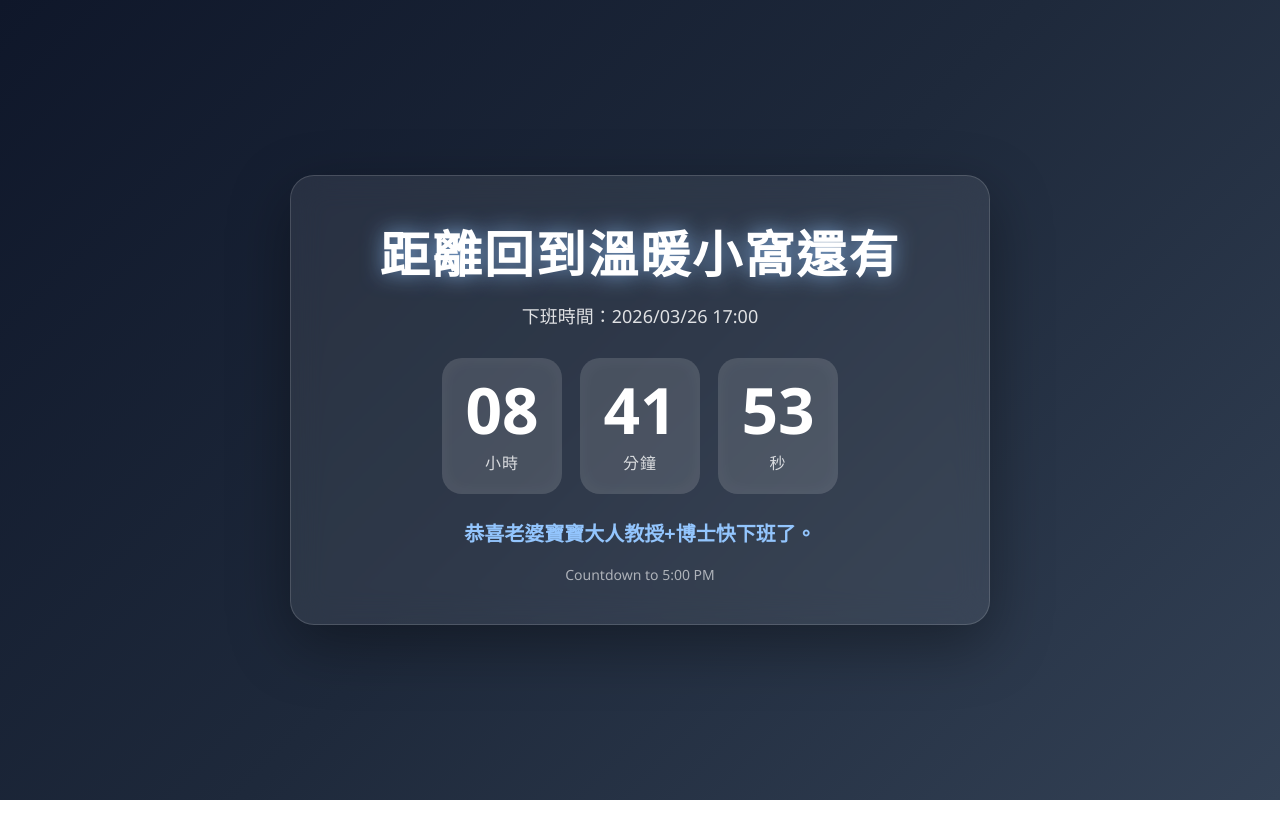
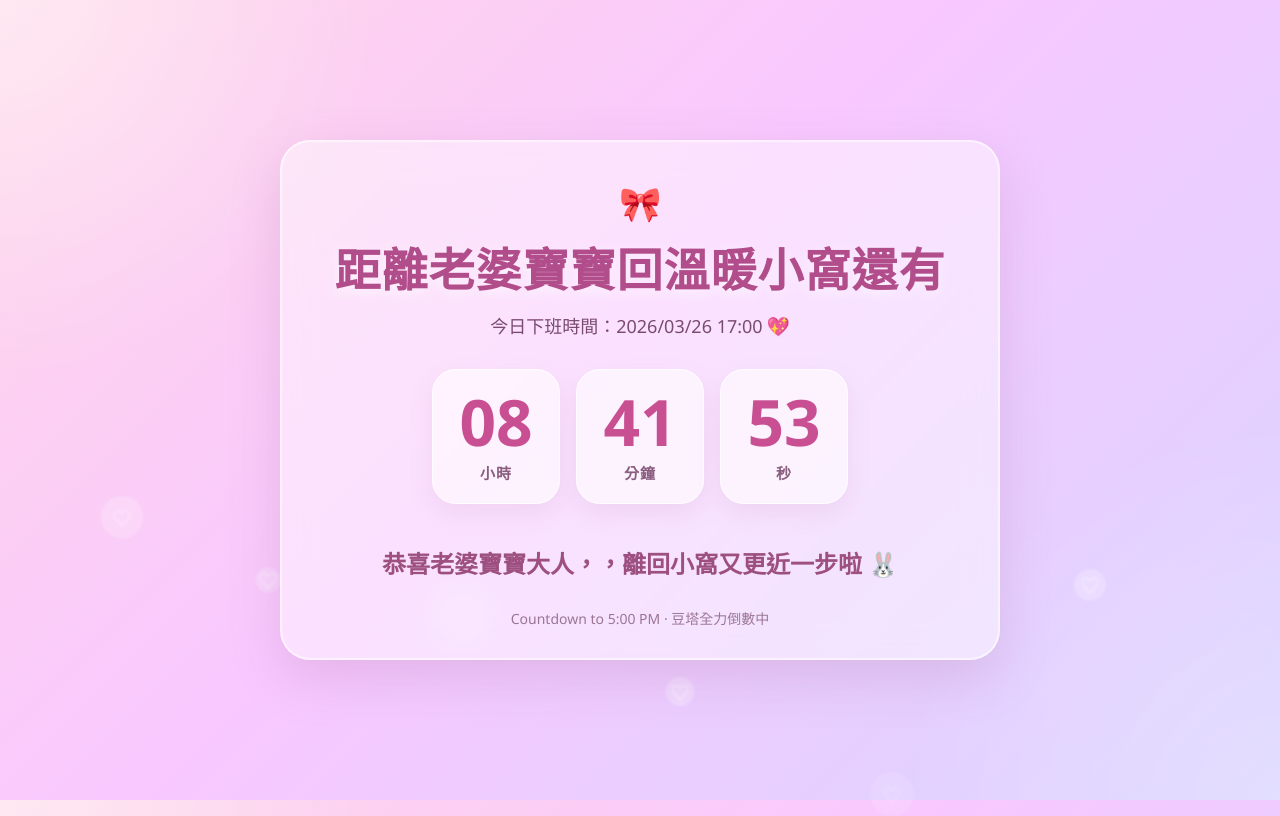
Before and after one commit to yen880529/gohome, a plain HTML site: page index.html in a window 1280 px wide. Drawn offline with Linux system fonts and the light colour scheme.

Commit message:
Update index.html

```diff
--- a/index.html
+++ b/index.html
@@ -3,7 +3,7 @@
 <head>
   <meta charset="UTF-8" />
   <meta name="viewport" content="width=device-width, initial-scale=1.0" />
-  <title>下班倒數</title>
+  <title>老婆寶寶下班倒數 ♡</title>
   <style>
     * {
       box-sizing: border-box;
@@ -15,99 +15,186 @@
       display: flex;
       align-items: center;
       justify-content: center;
-      font-family: "Segoe UI", "Noto Sans TC", sans-serif;
-      background: linear-gradient(135deg, #0f172a, #1e293b, #334155);
-      color: #fff;
+      font-family: "Segoe UI", "Noto Sans TC", "PingFang TC", sans-serif;
+      background:
+        radial-gradient(circle at top left, rgba(255,255,255,0.45), transparent 25%),
+        radial-gradient(circle at bottom right, rgba(255,255,255,0.25), transparent 25%),
+        linear-gradient(135deg, #ffd6e7 0%, #f8c8ff 45%, #d9d4ff 100%);
+      color: #6b325e;
       overflow: hidden;
+      position: relative;
+    }
+
+    .bubble {
+      position: absolute;
+      bottom: -80px;
+      border-radius: 50%;
+      background: rgba(255, 255, 255, 0.28);
+      animation: floatUp linear infinite;
+      pointer-events: none;
+      filter: blur(1px);
+    }
+
+    .bubble::before {
+      content: "♡";
+      position: absolute;
+      inset: 0;
+      display: flex;
+      align-items: center;
+      justify-content: center;
+      font-size: 18px;
+      color: rgba(255, 255, 255, 0.85);
+    }
+
+    .bubble:nth-child(1) { left: 8%; width: 40px; height: 40px; animation-duration: 14s; }
+    .bubble:nth-child(2) { left: 20%; width: 24px; height: 24px; animation-duration: 10s; animation-delay: 2s; }
+    .bubble:nth-child(3) { left: 34%; width: 52px; height: 52px; animation-duration: 16s; animation-delay: 1s; }
+    .bubble:nth-child(4) { left: 52%; width: 28px; height: 28px; animation-duration: 11s; animation-delay: 3s; }
+    .bubble:nth-child(5) { left: 68%; width: 44px; height: 44px; animation-duration: 15s; animation-delay: 4s; }
+    .bubble:nth-child(6) { left: 84%; width: 30px; height: 30px; animation-duration: 12s; animation-delay: 1.5s; }
+
+    @keyframes floatUp {
+      0% {
+        transform: translateY(0) scale(1);
+        opacity: 0;
+      }
+      15% {
+        opacity: 1;
+      }
+      100% {
+        transform: translateY(-120vh) scale(1.2);
+        opacity: 0;
+      }
     }
 
     .container {
+      position: relative;
+      z-index: 2;
       text-align: center;
-      padding: 40px 24px;
-      width: min(90%, 700px);
-      background: rgba(255, 255, 255, 0.08);
-      border: 1px solid rgba(255, 255, 255, 0.15);
-      border-radius: 24px;
+      padding: 38px 24px 30px;
+      width: min(92%, 720px);
+      background: rgba(255, 255, 255, 0.45);
+      border: 2px solid rgba(255, 255, 255, 0.55);
+      border-radius: 30px;
       backdrop-filter: blur(16px);
-      box-shadow: 0 20px 60px rgba(0, 0, 0, 0.35);
+      box-shadow: 0 18px 50px rgba(165, 103, 154, 0.22);
+    }
+
+    .emoji {
+      font-size: 34px;
+      margin-bottom: 8px;
+      animation: wiggle 2.5s infinite;
+      display: inline-block;
+    }
+
+    @keyframes wiggle {
+      0%, 100% { transform: rotate(0deg) scale(1); }
+      25% { transform: rotate(-6deg) scale(1.05); }
+      50% { transform: rotate(6deg) scale(1.08); }
+      75% { transform: rotate(-4deg) scale(1.04); }
     }
 
     .title {
-      font-size: clamp(28px, 5vw, 48px);
-      font-weight: 800;
-      margin-bottom: 16px;
-      letter-spacing: 2px;
+      font-size: clamp(28px, 5vw, 46px);
+      font-weight: 900;
+      margin-bottom: 12px;
+      letter-spacing: 1px;
+      color: #b14d8a;
+      text-shadow: 0 4px 12px rgba(255,255,255,0.55);
     }
 
     .subtitle {
       font-size: 18px;
-      opacity: 0.85;
-      margin-bottom: 30px;
+      margin-bottom: 28px;
+      color: #7a4a71;
+      line-height: 1.6;
     }
 
     .countdown {
       display: flex;
       justify-content: center;
-      gap: 18px;
+      gap: 16px;
       flex-wrap: wrap;
       margin-bottom: 24px;
     }
 
     .time-box {
-      min-width: 120px;
+      min-width: 128px;
       padding: 20px 16px;
-      border-radius: 20px;
-      background: rgba(255, 255, 255, 0.12);
-      box-shadow: inset 0 0 20px rgba(255, 255, 255, 0.05);
+      border-radius: 24px;
+      background: rgba(255, 255, 255, 0.58);
+      border: 1px solid rgba(255, 255, 255, 0.8);
+      box-shadow: 0 10px 24px rgba(190, 120, 170, 0.14);
     }
 
     .number {
-      font-size: clamp(36px, 6vw, 64px);
+      font-size: clamp(38px, 6vw, 64px);
       font-weight: 900;
       line-height: 1;
       margin-bottom: 8px;
+      color: #c94f93;
     }
 
     .label {
-      font-size: 16px;
-      opacity: 0.8;
+      font-size: 15px;
+      color: #8a5c7f;
       letter-spacing: 1px;
+      font-weight: 700;
     }
 
     .status {
-      font-size: 20px;
-      font-weight: 600;
-      margin-top: 10px;
-      color: #93c5fd;
+      font-size: clamp(18px, 3.5vw, 24px);
+      font-weight: 800;
+      margin-top: 8px;
+      color: #9c4f80;
+      line-height: 1.6;
+      min-height: 72px;
+      display: flex;
+      align-items: center;
+      justify-content: center;
+      padding: 0 10px;
     }
 
     .footer {
-      margin-top: 18px;
+      margin-top: 8px;
       font-size: 14px;
-      opacity: 0.6;
+      color: #9b7693;
     }
 
-    .pulse {
-      animation: pulse 1.4s infinite;
+    .sparkle {
+      display: inline-block;
+      animation: sparkle 1.5s infinite;
     }
 
-    @keyframes pulse {
-      0%,
-      100% {
-        transform: scale(1);
-        text-shadow: 0 0 10px rgba(147, 197, 253, 0.25);
+    @keyframes sparkle {
+      0%, 100% { transform: scale(1); opacity: 1; }
+      50% { transform: scale(1.25); opacity: 0.75; }
+    }
+
+    @media (max-width: 480px) {
+      .time-box {
+        min-width: 95px;
+        padding: 16px 12px;
       }
-      50% {
-        transform: scale(1.05);
-        text-shadow: 0 0 22px rgba(147, 197, 253, 0.8);
+
+      .status {
+        min-height: 96px;
       }
     }
   </style>
 </head>
 <body>
+  <div class="bubble"></div>
+  <div class="bubble"></div>
+  <div class="bubble"></div>
+  <div class="bubble"></div>
+  <div class="bubble"></div>
+  <div class="bubble"></div>
+
   <div class="container">
-    <div class="title pulse">距離回到溫暖小窩還有</div>
-    <div class="subtitle" id="targetText">正在計算下班時間...</div>
+    <div class="emoji">🎀</div>
+    <div class="title">距離老婆寶寶回溫暖小窩還有</div>
+    <div class="subtitle" id="targetText">馬路正在努力計算下班時刻中... <span class="sparkle">✨</span></div>
 
     <div class="countdown">
       <div class="time-box">
@@ -124,8 +211,8 @@
       </div>
     </div>
 
-    <div class="status" id="status">恭喜老婆寶寶大人教授+博士快下班了。</div>
-    <div class="footer">Countdown to 5:00 PM</div>
+    <div class="status" id="status">辛苦老婆大人寶寶教授+博士</div>
+    <div class="footer">Countdown to 5:00 PM · 豆塔全力倒數中</div>
   </div>
 
   <script>
@@ -157,13 +244,13 @@
       const targetTextEl = document.getElementById("targetText");
       const statusEl = document.getElementById("status");
 
-      targetTextEl.textContent = `下班時間：${formatDate(target)}`;
+      targetTextEl.innerHTML = `今日下班時間：${formatDate(target)} <span class="sparkle">💖</span>`;
 
       if (diff <= 0) {
         hoursEl.textContent = "00";
         minutesEl.textContent = "00";
         secondsEl.textContent = "00";
-        statusEl.textContent = "恭喜老婆寶寶大人教授+博士下班了";
+        statusEl.textContent = "恭賀老婆寶寶大人下班 👑";
         return;
       }
 
@@ -176,12 +263,14 @@
       minutesEl.textContent = String(minutes).padStart(2, "0");
       secondsEl.textContent = String(seconds).padStart(2, "0");
 
-      if (hours === 0 && minutes < 30) {
-        statusEl.textContent = "準備回家睡覺覺老婆大人寶寶教授+博士。";
-      } else if (hours === 0 && minutes < 10) {
-        statusEl.textContent = "準備回家吃飯飯老婆大人寶寶教授+博士。";
+      if (hours === 0 && minutes < 10) {
+        statusEl.textContent = "最後 10 分鐘，記得去尿尿！";
+      } else if (hours === 0 && minutes < 30) {
+        statusEl.textContent = "請準備收拾包包🎒";
+      } else if (hours === 0) {
+        statusEl.textContent = "剩不到一小時，可以包一包等下班了 ✨";
       } else {
-        statusEl.textContent = "恭喜老婆寶寶大人教授+博士快下班了。";
+        statusEl.textContent = "恭喜老婆寶寶大人，，離回小窩又更近一步啦 🐰";
       }
     }
 
```
